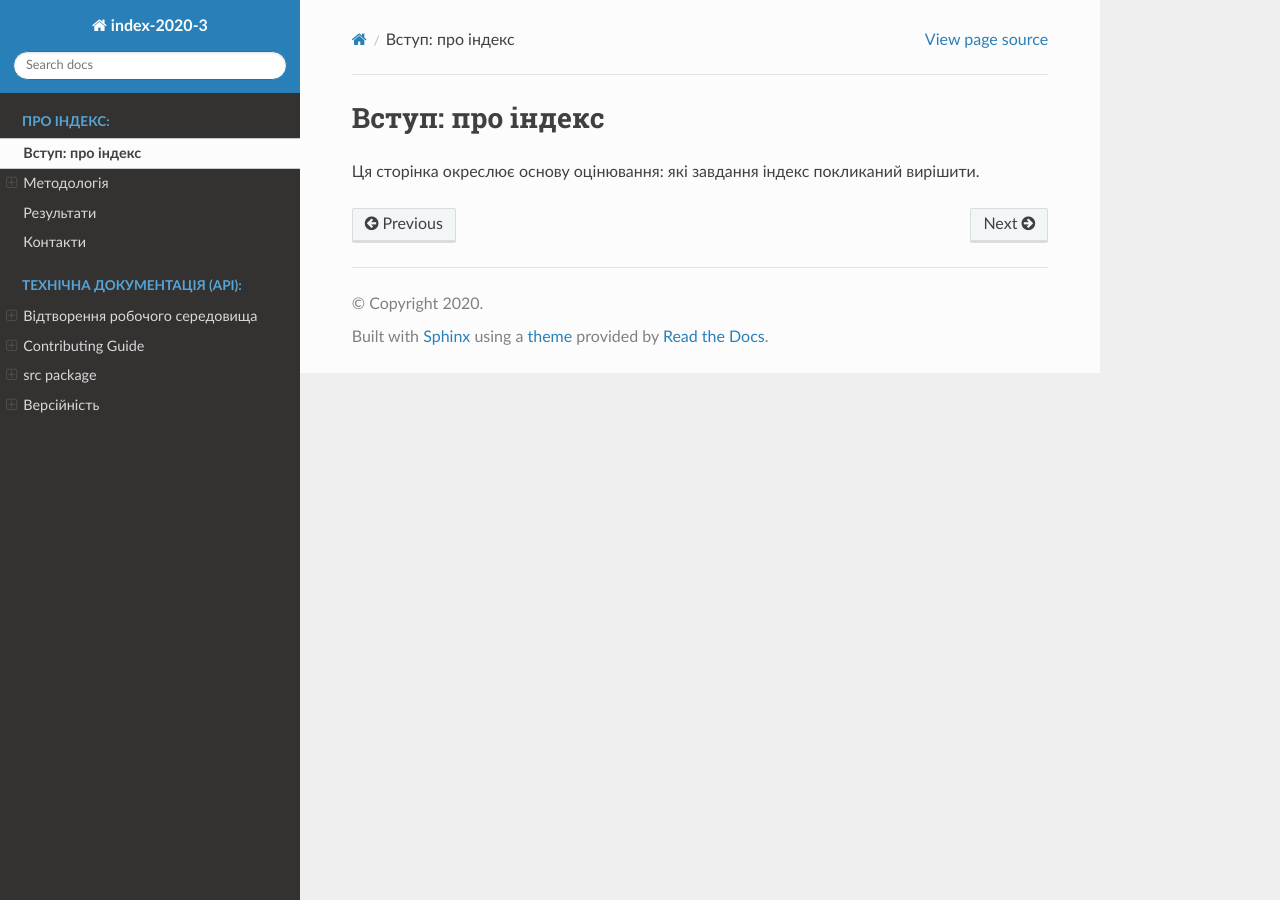
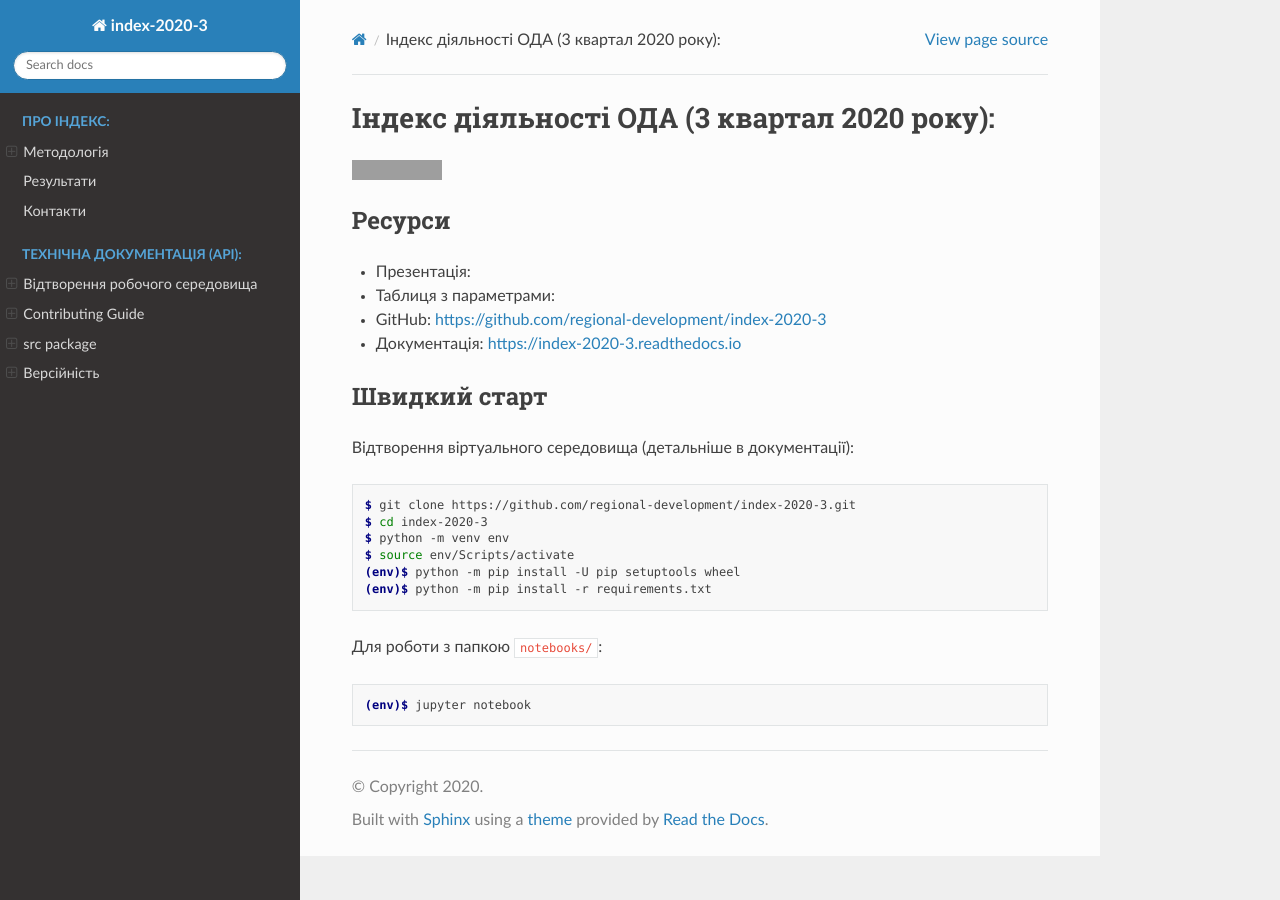
Before and after one commit to regional-development/index-2020-3, a Sphinx documentation site: the page built from docs/writings/intro.rst, in a window 1280 px wide. Built offline with Sphinx 7.4.7 and the Read the Docs theme 2.0.0, drawn with Linux system fonts in a browser that asks for light colours; grey boxes are pictures that could not be loaded.

Commit message:
README та документація

```diff
--- a/CHANGELOG.rst
+++ b/CHANGELOG.rst
@@ -14,3 +14,7 @@
 * Додав скрипти для автоматичного формування окремих датасетів (`P02_006, P02_007, P04_009`).
 * Додав `sphinx документацію <https://www.sphinx-doc.org/en/master/>`_.
 * Налаштував `template repository` для розрахунків в наступні квартали.
+* Розділив ``requirements.txt`` на три окремі файли:
+    - ``requirements.txt`` для роботи з індексом
+    - ``requirements-dev.txt`` для вивантаження даних з баз даних
+    - ``docs/requirements.txt`` для генерування документації
--- /dev/null
+++ b/README.rst
@@ -0,0 +1,23 @@
+Індекс діяльності ОДА (3 квартал 2020 року):
+============================================
+
+.. image:: https://readthedocs.org/projects/index-2020-3/badge/?version=latest
+        :target: https://index-2020-3.readthedocs.io/uk_UA/latest/?badge=latest
+        :alt: Documentation Status
+
+Ресурси
+-------
+
+* Презентація:
+* Таблиця з параметрами:
+* GitHub: https://github.com/regional-development/index-2020-3
+* Документація: https://index-2020-3.readthedocs.io
+
+
+Швидкий старт
+-------------
+Відтворення віртуального середовища (детальніше в документації):
+
+.. include:: installation.rst
+   :start-after: через ``venv``.
+   :end-before: Ключі доступу
--- a/docs/index.rst
+++ b/docs/index.rst
@@ -12,7 +12,6 @@
    :maxdepth: 4
    :caption: Про індекс:
 
-   writings/intro.rst
    writings/methodology.rst
    writings/results.rst
    writings/contacts.rst
--- a/docs/writings/intro.rst
+++ b/docs/writings/intro.rst
@@ -1,4 +1 @@
-Вступ: про індекс
-=================
-
-Ця сторінка окреслює основу оцінювання: які завдання індекс покликаний вирішити.
+.. include:: ../../README.rst
```
Also changed, not shown: README.md (deleted, +0 -29 lines), TODO.md (deleted, +0 -9 lines), .github/CODEBASE_STRUCTURE.rst.
